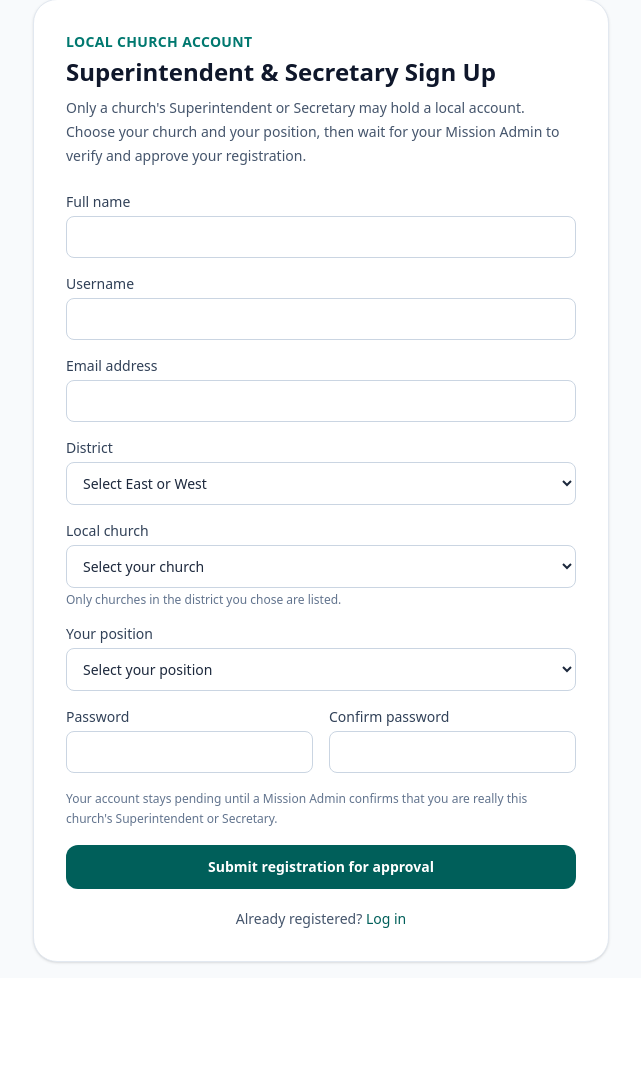
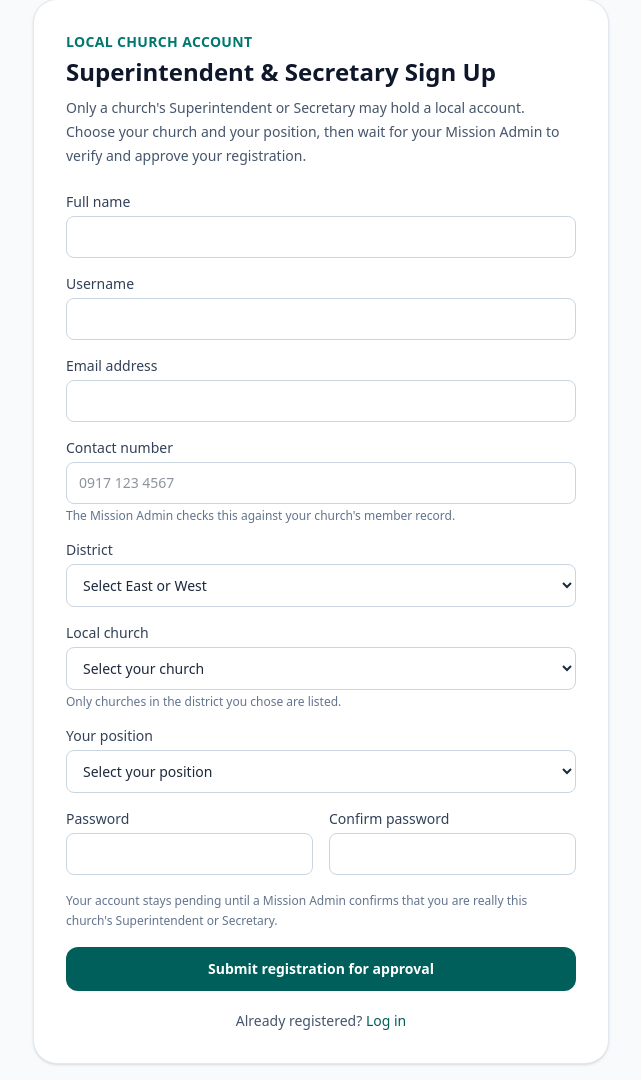
Before and after one commit to bowendell26-svg/CPSS_system, a Flask app: page /register in a window 1280 px wide. Shown: the part 118-1198 px from the top of the page, without its empty margins (319-960 px from the left). Before the commit the page ends 1082 px from the top, so only its background shows below. Run offline with Flask 3, Linux system fonts and the light colour scheme; tables that the repository leaves empty hold one stand-in row (values such as "Sample post").

Commit message:
Verify registering officers against their church's member records.
Sign-ups now collect a contact number, and the system compares name plus number with the church's members so the Mission Admin sees at once whether the applicant is qualified, has a mismatched number, or is unknown, with a dashboard alert and sidebar count.

🤖 Generated with Codebuff
Co-Authored-By: Codebuff <noreply@codebuff.com>

```diff
--- a/app.py
+++ b/app.py
@@ -98,6 +98,9 @@ class User(UserMixin, db.Model):
     is_active = db.Column(db.Boolean, default=True)
     # Superintendent o Secretary; blangko para sa mga lumang account.
     officer_title = db.Column(db.String(20))
+    contact_number = db.Column(db.String(30))
+    # "matched", "name_only" o "none" - resulta ng paghahambing sa members.
+    verification_status = db.Column(db.String(20))
     created_at = db.Column(db.DateTime, default=datetime.utcnow)
     last_login = db.Column(db.DateTime)
 
@@ -574,6 +577,37 @@ OFFICER_TITLES = ("Superintendent", "Secretary")
 DISTRICTS = ("East", "West")
 
 
+def normalize_contact(value):
+    """Digits lang, at 63XXXXXXXXXX ay ginagawang 0XXXXXXXXXX."""
+    digits = "".join(ch for ch in (value or "") if ch.isdigit())
+    if digits.startswith("63") and len(digits) == 12:
+        digits = "0" + digits[2:]
+    return digits
+
+
+def detect_officer_record(church, full_name, contact_number):
+    """Ihambing ang pangalan at CP number sa member record ng church.
+
+    "matched"   - pareho ang pangalan at contact number
+    "name_only" - may kaparehong pangalan, iba ang contact number
+    "none"      - walang kaparehong pangalan sa member list
+    """
+    name = " ".join(full_name.split()).casefold()
+    contact = normalize_contact(contact_number)
+    same_name = [
+        member for member in Member.query.filter_by(church_id=church.id).all()
+        if " ".join(member.full_name.split()).casefold() == name
+    ]
+    if not same_name:
+        return "none"
+    if any(
+        normalize_contact(member.contact_number) == contact
+        for member in same_name
+    ):
+        return "matched"
+    return "name_only"
+
+
 @app.route("/register", methods=["GET", "POST"])
 def register():
     churches = Church.query.order_by(Church.district, Church.name).all()
@@ -584,12 +618,14 @@ def register():
         "church_id": "",
         "officer_title": "",
         "district": "",
+        "contact_number": "",
     }
 
     if request.method == "POST":
         full_name = request.form.get("full_name", "").strip()
         username = request.form.get("username", "").strip().lower()
         email = request.form.get("email", "").strip().lower()
+        contact_number = " ".join(request.form.get("contact_number", "").split())
         church_id = request.form.get("church_id", type=int)
         district = request.form.get("district", "").strip()
         officer_title = request.form.get("officer_title", "").strip()
@@ -599,6 +635,7 @@ def register():
             "full_name": full_name,
             "username": username,
             "email": email,
+            "contact_number": contact_number,
             "church_id": str(church_id or ""),
             "officer_title": officer_title,
             "district": district,
@@ -608,6 +645,8 @@ def register():
         error = None
         if not full_name or len(full_name) > 100:
             error = "Enter a full name of 1 to 100 characters."
+        elif not 7 <= len(normalize_contact(contact_number)) <= 15:
+            error = "Enter a valid contact number, e.g. 09171234567."
         elif officer_title not in OFFICER_TITLES:
             error = "Choose whether you are the Superintendent or the Secretary."
         elif len(username) < 3 or len(username) > 50:
@@ -640,6 +679,10 @@ def register():
                 role="church_admin",
                 church_id=church.id,
                 officer_title=officer_title,
+                contact_number=contact_number,
+                verification_status=detect_officer_record(
+                    church, full_name, contact_number
+                ),
                 is_active=False,
             )
             db.session.add(user)
@@ -1238,6 +1281,18 @@ def mission_monitoring_context():
 @mission_admin_required
 def mission_schedule():
     return render_template("mission_schedule.html", **mission_monitoring_context())
+
+
+@app.context_processor
+def inject_pending_registration_count():
+    """Bilang ng pending registrations para sa badge ng Mission Admin."""
+    if current_user.is_authenticated and current_user.role == "mission_admin":
+        return {
+            "pending_registration_count": User.query.filter_by(
+                role="church_admin", is_active=False
+            ).count()
+        }
+    return {"pending_registration_count": 0}
 
 
 @app.route("/dashboard")
@@ -2255,6 +2310,8 @@ def migrate_tenant_schema():
         "users": {
             "church_id": "INTEGER REFERENCES churches(id)",
             "officer_title": "VARCHAR(20)",
+            "contact_number": "VARCHAR(30)",
+            "verification_status": "VARCHAR(20)",
         },
         "members": {"church_id": "INTEGER REFERENCES churches(id)"},
         "songs": {"church_id": "INTEGER REFERENCES churches(id)"},
--- a/templates/base.html
+++ b/templates/base.html
@@ -100,7 +100,7 @@
         </div>
         <nav class="flex-1 space-y-1 overflow-y-auto p-3">
             <a href="{{ url_for('dashboard') }}" {% if request.endpoint=='dashboard' %}aria-current="page" {% endif %}
-                class="block rounded-md px-3 py-2.5 text-sm font-medium {% if request.endpoint == 'dashboard' %}bg-teal-50 text-teal-900{% else %}text-slate-700 hover:bg-slate-100{% endif %}">Dashboard</a>
+                class="block rounded-md px-3 py-2.5 text-sm font-medium {% if request.endpoint == 'dashboard' %}bg-teal-50 text-teal-900{% else %}text-slate-700 hover:bg-slate-100{% endif %}">Dashboard{% if current_user.role == "mission_admin" and pending_registration_count %} <span class="ml-1 rounded-full bg-amber-100 px-2 py-0.5 text-xs font-semibold text-amber-800">{{ pending_registration_count }}</span>{% endif %}</a>
             <a href="{{ url_for('calendar') }}" {% if request.endpoint=='calendar' %}aria-current="page" {% endif %}
                 class="block rounded-md px-3 py-2.5 text-sm font-medium {% if request.endpoint == 'calendar' %}bg-teal-50 text-teal-900{% else %}text-slate-700 hover:bg-slate-100{% endif %}">Calendar</a>
             <a href="{{ url_for('programs') }}" {% if request.endpoint in ['programs', 'new_program' , 'program_detail'
--- a/templates/register.html
+++ b/templates/register.html
@@ -24,6 +24,11 @@
         <div>
             <label for="email" class="block text-sm font-medium text-slate-700">Email address</label>
             <input id="email" name="email" type="email" required maxlength="254" autocomplete="email" value="{{ form.email }}" class="mt-1 w-full rounded-lg border border-slate-300 px-3 py-2.5 text-sm focus:border-teal-600 focus:outline-2 focus:outline-teal-600">
+        </div>
+        <div>
+            <label for="contact_number" class="block text-sm font-medium text-slate-700">Contact number</label>
+            <input id="contact_number" name="contact_number" type="tel" required maxlength="30" autocomplete="tel" value="{{ form.contact_number }}" placeholder="0917 123 4567" class="mt-1 w-full rounded-lg border border-slate-300 px-3 py-2.5 text-sm focus:border-teal-600 focus:outline-2 focus:outline-teal-600">
+            <p class="mt-1 text-xs text-slate-500">The Mission Admin checks this against your church's member record.</p>
         </div>
         <div>
             <label for="district" class="block text-sm font-medium text-slate-700">District</label>
```
Also changed, not shown: templates/mission_dashboard.html (+27 -1 lines).
